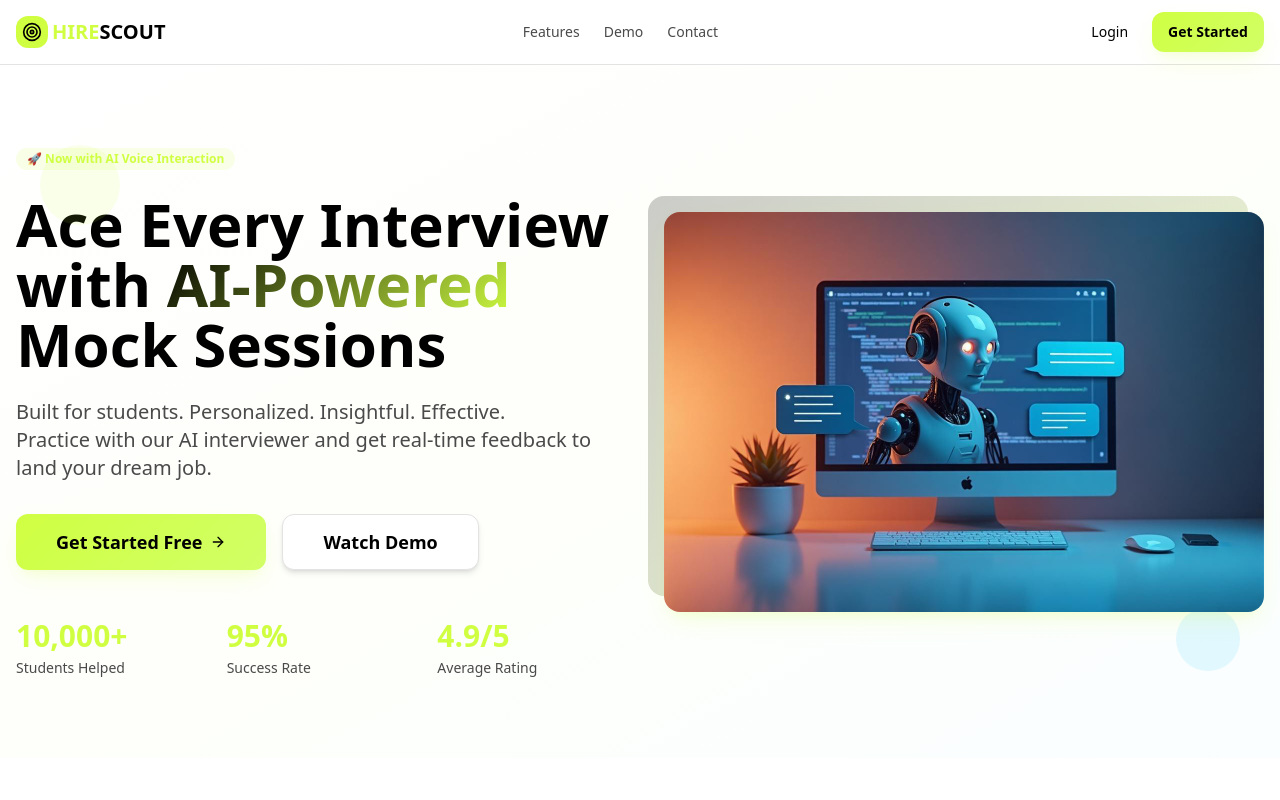
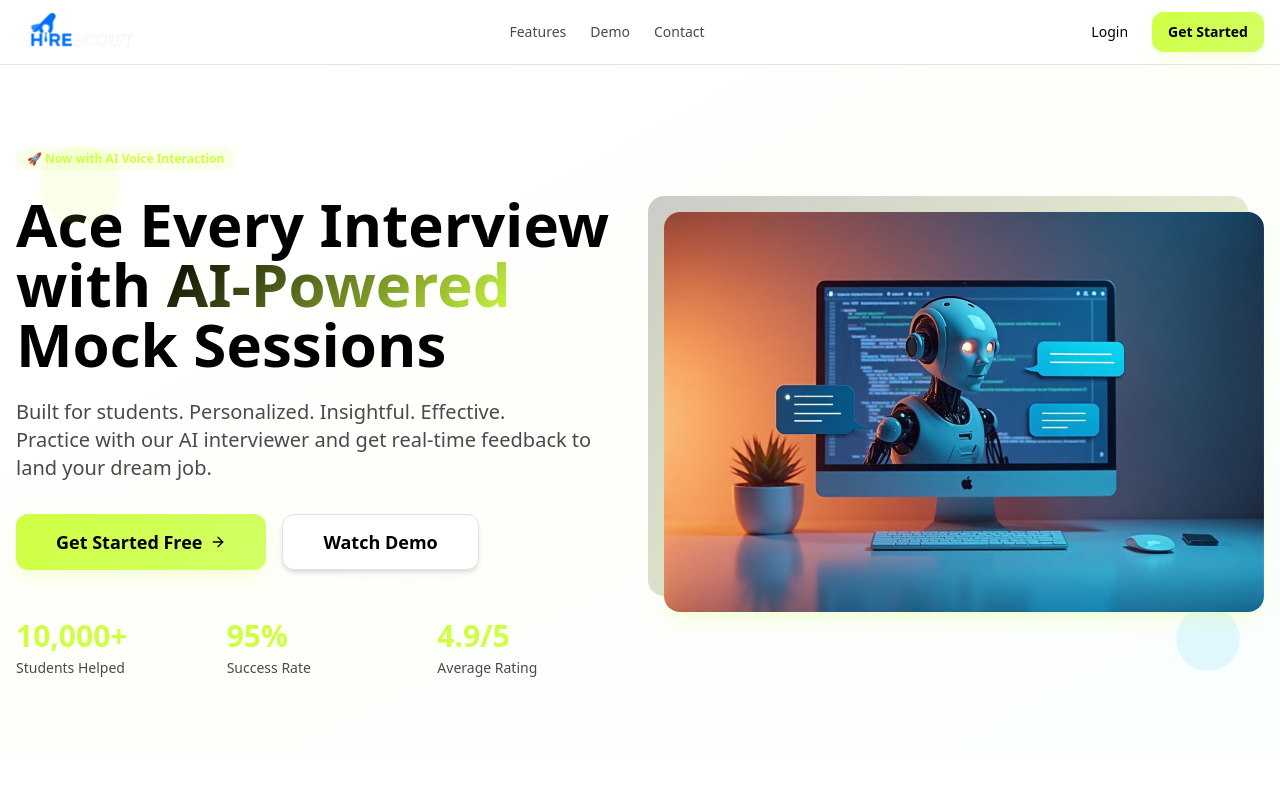
Before and after one commit to pi-om/hirescout, a React (Vite) app: page / in a window 1280 px wide. Shown: the top 800 px of the page. Built offline with nearby package versions, Linux system fonts and the light colour scheme.

Commit message:
Revert color changes and add logo
Reverts previous color scheme changes and integrates the provided logo.

```diff
--- a/src/components/Navigation.tsx
+++ b/src/components/Navigation.tsx
@@ -40,14 +40,12 @@ export function Navigation({ isAuthenticated = false, prepsRemaining = 0, userNa
         <div className="flex h-16 items-center justify-between">
           {/* Logo */}
           <Link to="/" className="flex items-center space-x-2 group">
-            <div className="flex items-center space-x-1 transform group-hover:scale-110 transition-transform">
-              <div className="w-8 h-8 bg-primary rounded-lg flex items-center justify-center">
-                <Target className="w-5 h-5 text-primary-foreground" />
-              </div>
-              <span className="text-xl font-bold">
-                <span className="text-primary">HIRE</span>
-                <span className="text-foreground">SCOUT</span>
-              </span>
+            <div className="flex items-center transform group-hover:scale-105 transition-transform">
+              <img
+                src="/lovable-uploads/48f4c6d7-5e7c-4458-b878-54a8a74f9042.png"
+                alt="Hirescout Logo"
+                className="h-10 w-auto"
+              />
             </div>
           </Link>
 
```
Also changed, not shown: public/lovable-uploads/48f4c6d7-5e7c-4458-b878-54a8a74f9042.png (added).
